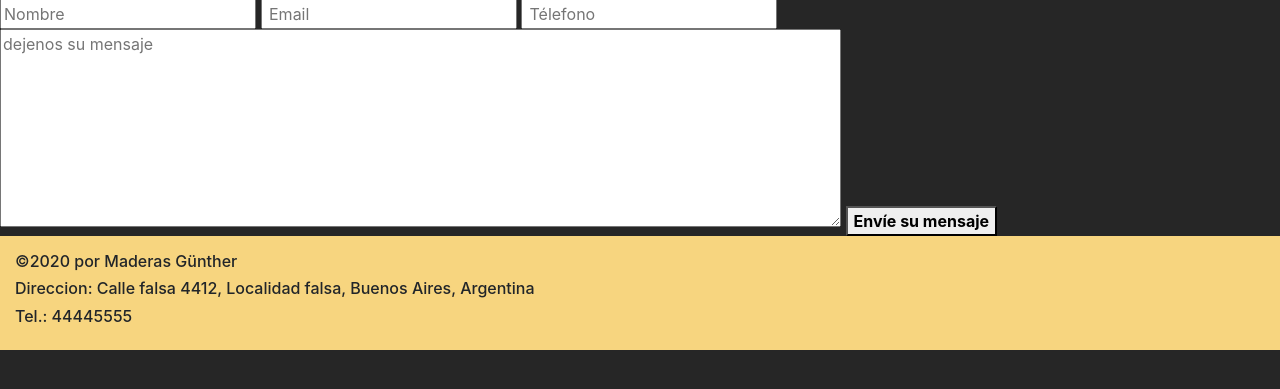
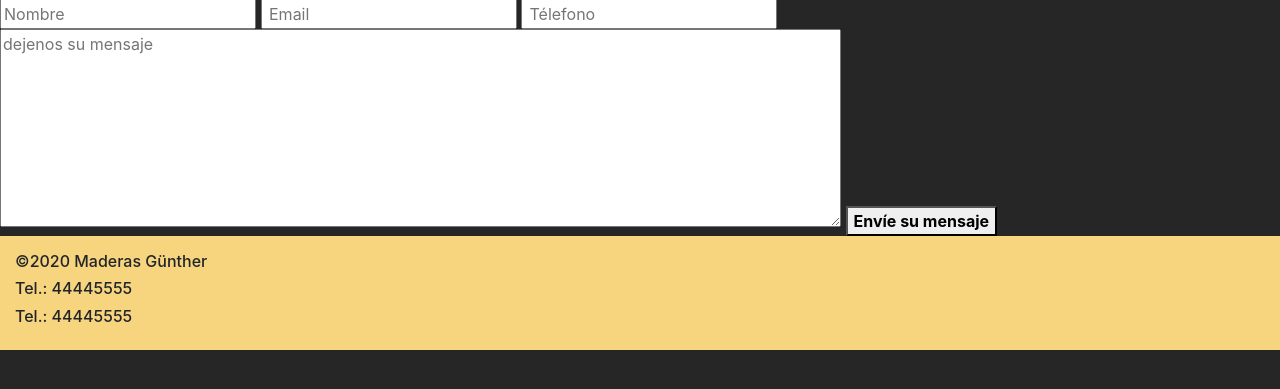
Before and after one commit to Gumio94/MaderasGunther, a PHP site: page /contacto.php in a window 1280 px wide. Shown: the part 76-465 px from the top of the page. Run offline with PHP 8.4, Linux system fonts and the light colour scheme; some web fonts are replaced.

Commit message:
update imagenes

```diff
--- /dev/null
+++ b/google1e3f362da3503453.html
@@ -0,0 +1 @@
+google-site-verification: google1e3f362da3503453.html
--- a/inc/footer.php
+++ b/inc/footer.php
@@ -3,9 +3,10 @@
         <div class="col py-3">
             <div class="row justify-content-between">
                 <div class="col-md-6">
-                    <h6>©2020 por Maderas Günther</h6>
-                    <h6>Direccion: Calle falsa 4412, Localidad falsa, Buenos Aires, Argentina</h6>
-                    <h6>Tel.: 44445555</h6></div>
+                    <h6>©2020 Maderas Günther</h6>
+                    <h6>Tel.: 44445555</h6>
+                    <h6>Tel.: 44445555</h6>
+                </div>
                 <div class="col"></div>
             </div>
         </div>
```
Also changed, not shown: img/1 (Pequeño).jpeg (added), img/1.jpeg (added), img/1.jpg (deleted), img/2 (Pequeño).jpeg (added), img/2.jpeg (added), img/2.jpg (deleted), img/3 (Pequeño).jpeg (added), img/3.jpeg (added), img/3.jpg (deleted), img/4 (Pequeño).jpeg (added), img/4.jpeg (added), img/LOGO PARA PAGINA.png (deleted), img/Logo (Personalizado).png (added), img/Logo.png (renamed from img/logo2.png), 1 more files.
